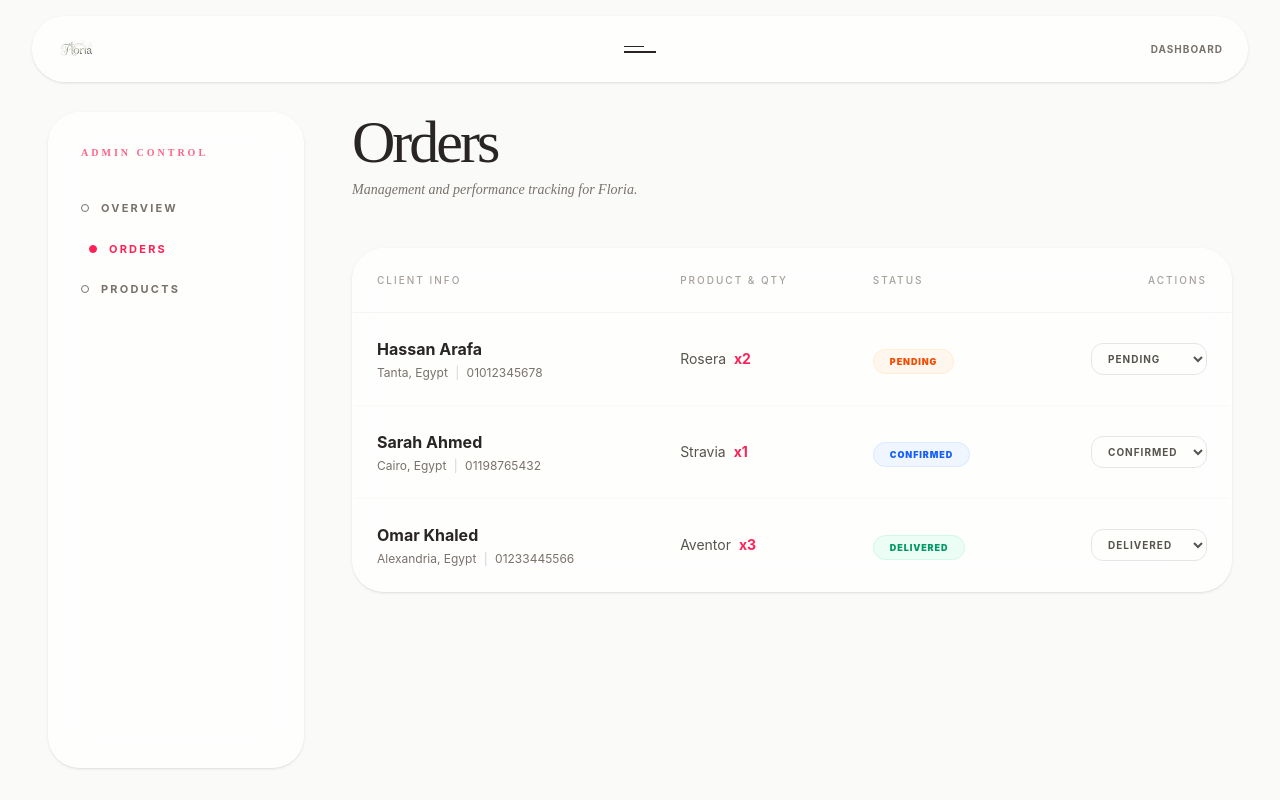
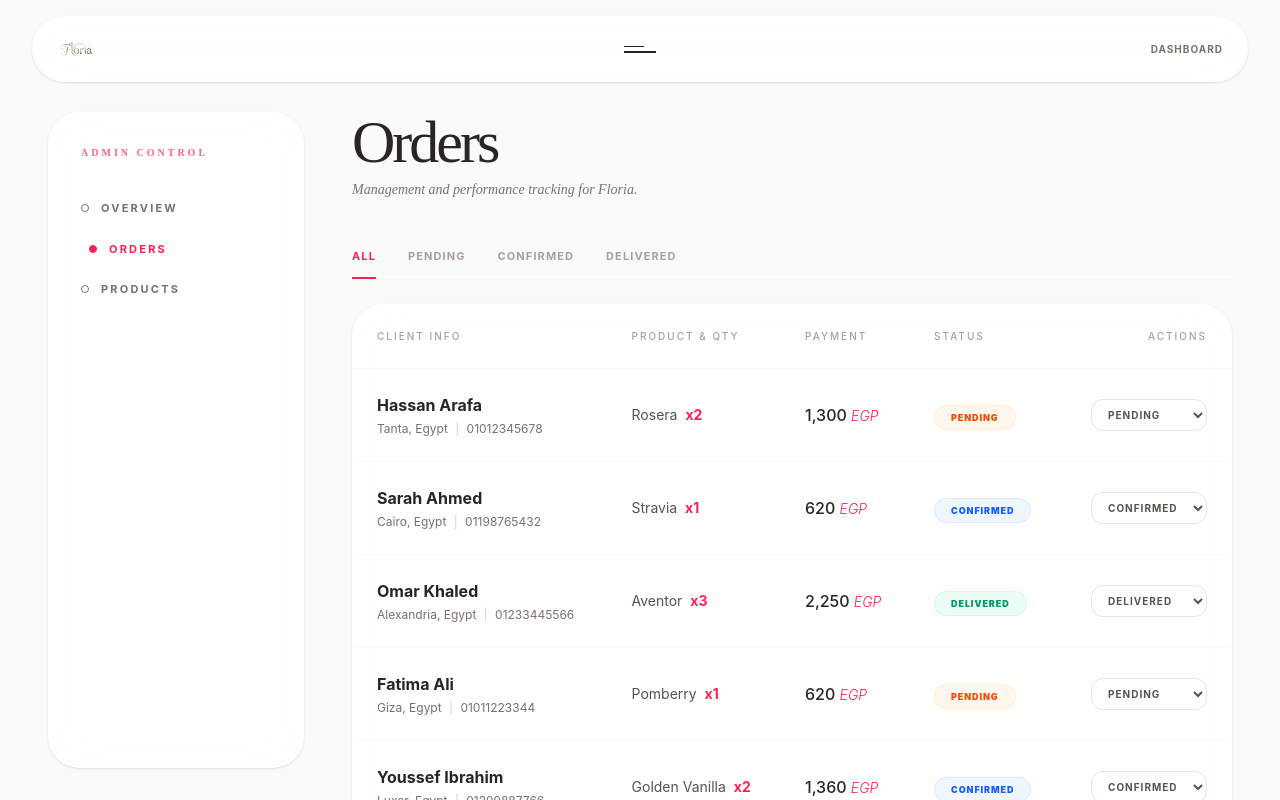
Before and after one commit to hassanarafa/Shop-Rosera, a Vue app: page /dashboard in a window 1280 px wide. Both pictures are taken after a click on the button "ORDERS". Shown: the top 800 px of the page. Built offline with nearby package versions, Linux system fonts and the light colour scheme.

Commit message:
add filteration

```diff
--- a/src/views/DashboardView.vue
+++ b/src/views/DashboardView.vue
@@ -73,10 +73,21 @@
             </section>
 
             <!-- SECTION: ORDERS -->
-            <section v-if="activeTab === 'orders'">
+            <section v-if="activeTab === 'orders'" class="space-y-6">
+                <!-- Order Filters -->
+                <div class="flex gap-8 border-b border-stone-100">
+                    <button @click="orderStatusFilter = 'all'" :class="filterButtonClass('all')">All</button>
+                    <button @click="orderStatusFilter = 'pending'"
+                        :class="filterButtonClass('pending')">Pending</button>
+                    <button @click="orderStatusFilter = 'confirmed'"
+                        :class="filterButtonClass('confirmed')">Confirmed</button>
+                    <button @click="orderStatusFilter = 'delivered'"
+                        :class="filterButtonClass('delivered')">Delivered</button>
+                </div>
+
                 <!-- Mobile Card View -->
                 <div class="md:hidden space-y-4">
-                    <div v-for="order in orders" :key="order.id"
+                    <div v-for="order in filteredOrders" :key="order.id"
                         class="bg-white/70 backdrop-blur-xl rounded-[2rem] border border-white/50 shadow-sm p-6 space-y-4">
                         <div>
                             <p class="text-[10px] uppercase tracking-widest text-stone-400 font-bold mb-1">Client</p>
@@ -87,6 +98,10 @@
                             <p class="text-[10px] uppercase tracking-widest text-stone-400 font-bold mb-1">Order</p>
                             <p class="text-sm text-stone-600">{{ order.product }} <span
                                     class="text-rose-500 font-bold ml-1">x{{ order.qty }}</span></p>
+                        </div>
+                        <div>
+                            <p class="text-[10px] uppercase tracking-widest text-stone-400 font-bold mb-1">Payment</p>
+                            <p class="font-bold text-stone-800">{{ (order.price * order.qty).toLocaleString() }} EGP</p>
                         </div>
                         <div class="flex items-center justify-between gap-4 pt-2 border-t border-stone-100">
                             <span :class="statusBadge(order.status)">{{ order.status }}</span>
@@ -109,12 +124,13 @@
                                 <tr class="text-[10px] uppercase tracking-[0.2em] font-bold text-stone-400">
                                     <th class="p-6 font-medium">Client Info</th>
                                     <th class="p-6 font-medium">Product & Qty</th>
+                                    <th class="p-6 font-medium">Payment</th>
                                     <th class="p-6 font-medium">Status</th>
                                     <th class="p-6 text-right font-medium">Actions</th>
                                 </tr>
                             </thead>
                             <tbody class="divide-y divide-stone-50">
-                                <tr v-for="order in orders" :key="order.id"
+                                <tr v-for="order in filteredOrders" :key="order.id"
                                     class="hover:bg-stone-50/50 transition-colors duration-300">
                                     <td class="p-6">
                                         <div class="font-bold text-stone-800">{{ order.client }}</div>
@@ -124,6 +140,10 @@
                                     <td class="p-6 text-sm text-stone-600">
                                         {{ order.product }} <span class="text-rose-500 font-bold ml-1">x{{ order.qty
                                             }}</span>
+                                    </td>
+                                    <td class="p-6 font-medium text-stone-800">
+                                        {{ (order.price * order.qty).toLocaleString() }} <span
+                                            class="text-sm text-rose-500 italic font-light">EGP</span>
                                     </td>
                                     <td class="p-6">
                                         <span :class="statusBadge(order.status)">{{ order.status }}</span>
@@ -231,10 +251,30 @@ import { ref, computed } from 'vue';
 
 const activeTab = ref('overview');
 
+// Order Filtering
+const orderStatusFilter = ref('all'); // 'all', 'pending', 'confirmed', 'delivered'
+
+const filteredOrders = computed(() => {
+    if (orderStatusFilter.value === 'all') {
+        return orders.value;
+    }
+    return orders.value.filter(order => order.status === orderStatusFilter.value);
+});
+
+const filterButtonClass = (status) => {
+    const base = 'pb-3 text-[11px] font-bold uppercase tracking-widest whitespace-nowrap transition-all border-b-2 outline-none ';
+    const active = 'text-rose-500 border-rose-500';
+    const inactive = 'text-stone-400 border-transparent hover:text-stone-800 hover:border-stone-300';
+    return base + (orderStatusFilter.value === status ? active : inactive);
+};
+
 const orders = ref([
     { id: 1, client: 'Hassan Arafa', address: 'Tanta, Egypt', phone: '01012345678', product: 'Rosera', qty: 2, price: 650, status: 'pending' },
     { id: 2, client: 'Sarah Ahmed', address: 'Cairo, Egypt', phone: '01198765432', product: 'Stravia', qty: 1, price: 620, status: 'confirmed' },
     { id: 3, client: 'Omar Khaled', address: 'Alexandria, Egypt', phone: '01233445566', product: 'Aventor', qty: 3, price: 750, status: 'delivered' },
+    { id: 4, client: 'Fatima Ali', address: 'Giza, Egypt', phone: '01011223344', product: 'Pomberry', qty: 1, price: 620, status: 'pending' },
+    { id: 5, client: 'Youssef Ibrahim', address: 'Luxor, Egypt', phone: '01299887766', product: 'Golden Vanilla', qty: 2, price: 680, status: 'confirmed' },
+    { id: 6, client: 'Nour Mohamed', address: 'Aswan, Egypt', phone: '01155667788', product: 'Sugaria', qty: 1, price: 650, status: 'delivered' }
 ]);
 
 const products = ref([
```
